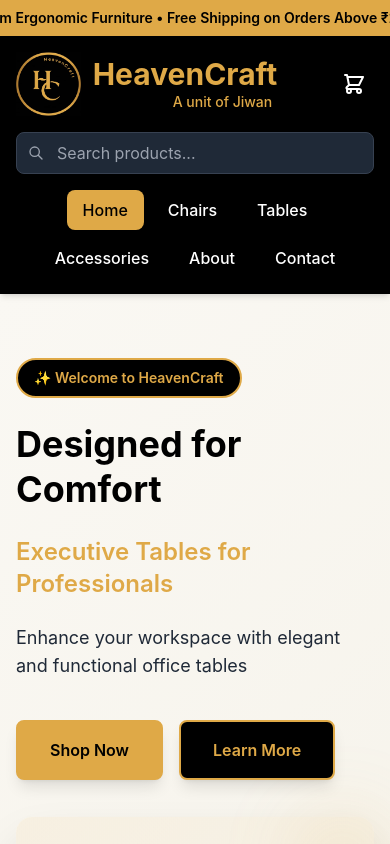
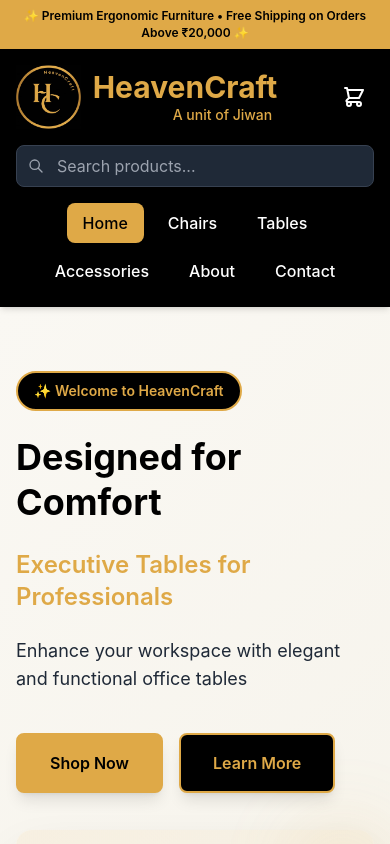
Before and after one commit to payal-budhiraja-00/heavenCraft, a React (Create React App) app: page / in a window 390 px wide. Shown: the top 844 px of the page. Built offline with nearby package versions, Linux system fonts and the light colour scheme.

Commit message:
Fixed header bug

```diff
--- a/src/components/Header.js
+++ b/src/components/Header.js
@@ -1,4 +1,4 @@
-import React, { useState, useEffect } from 'react';
+import React, { useState, useEffect, useRef } from 'react';
 import { Link, useLocation, useNavigate } from 'react-router-dom';
 import { useCart } from '../context/CartContext';
 
@@ -8,13 +8,35 @@
   const navigate = useNavigate();
   const [searchQuery, setSearchQuery] = useState('');
   const [isScrolled, setIsScrolled] = useState(false);
+  const [promoHeight, setPromoHeight] = useState(0);
+  const promoRef = useRef(null);
 
+    useEffect(() => {
+      let ticking = false;
+      const handleScroll = () => {
+        if (!ticking) {
+          window.requestAnimationFrame(() => {
+            setIsScrolled(window.scrollY > 40);
+            ticking = false;
+          });
+          ticking = true;
+        }
+      };
+      window.addEventListener('scroll', handleScroll, { passive: true });
+      return () => window.removeEventListener('scroll', handleScroll);
+    }, []);
+
+  // Measure the promo bar's real height (accounts for text wrapping to
+  // 2 lines on narrow phones) so the collapse animation never clips it.
   useEffect(() => {
-    const handleScroll = () => {
-      setIsScrolled(window.scrollY > 40);
+    const measure = () => {
+      if (promoRef.current) {
+        setPromoHeight(promoRef.current.scrollHeight);
+      }
     };
-    window.addEventListener('scroll', handleScroll, { passive: true });
-    return () => window.removeEventListener('scroll', handleScroll);
+    measure();
+    window.addEventListener('resize', measure);
+    return () => window.removeEventListener('resize', measure);
   }, []);
 
   const isActive = (path) => {
@@ -43,16 +65,17 @@
     <header className="sticky top-0 z-50">
       {/* Top Promotional Bar - collapses on scroll to save space */}
       <div
+        ref={promoRef}
         className="bg-[#DFA947] txt-black px-4 overflow-hidden transition-all duration-300 ease-in-out"
         style={{
-          maxHeight: isScrolled ? '0px' : '40px',
+          maxHeight: isScrolled ? '0px' : `${promoHeight}px`,
           paddingTop: isScrolled ? '0px' : '0.5rem',
           paddingBottom: isScrolled ? '0px' : '0.5rem',
           opacity: isScrolled ? 0 : 1,
         }}
       >
         <div className="container mx-auto">
-          <div className="flex items-center justify-center text-center text-sm md:text-base font-semibold whitespace-nowrap">
+          <div className="flex items-center justify-center text-center text-xs sm:text-sm md:text-base font-semibold leading-snug">
             <span>✨ Premium Ergonomic Furniture • Free Shipping on Orders Above ₹20,000 ✨</span>
           </div>
         </div>
```
